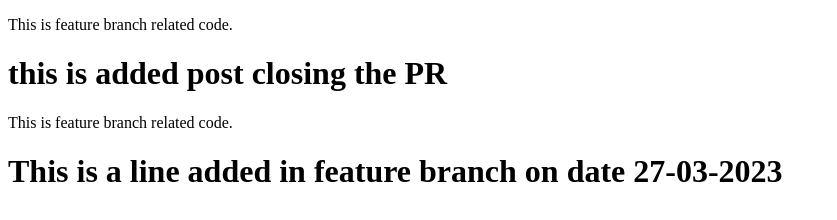
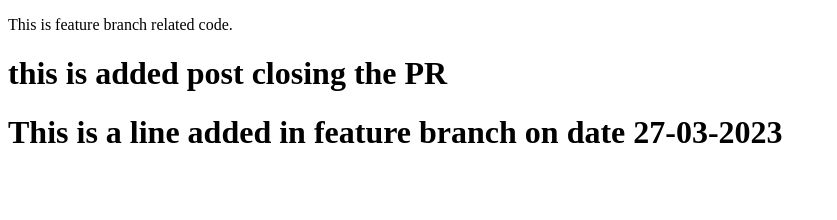
Before and after one commit to ashokbuttowski/deployRepo, a plain HTML site: page Feature.html in a window 1280 px wide. Shown: the whole page, without its empty margins (0-837 px from the left). Drawn offline with Linux system fonts and the light colour scheme.

Commit message:
delete P

```diff
--- a/Feature.html
+++ b/Feature.html
@@ -9,8 +9,7 @@
 
 
 <h1> this is added post closing the PR </h1>
-<!-- This is a comment -->
-<p>This is feature branch related code.</p>
+
 
 
 
```
